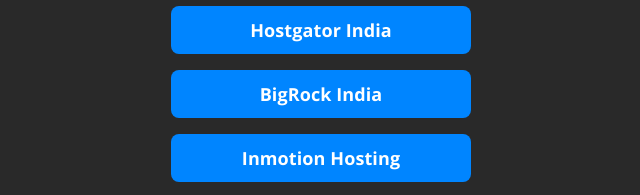
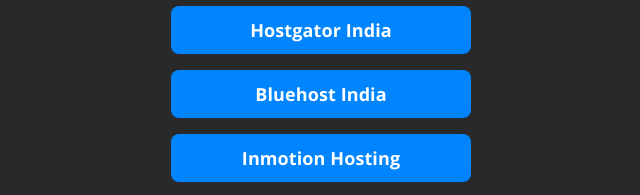
Before and after one commit to godarayudhvir/links.cyberalliance.in, a plain HTML site: page affiliates.html in a window 1280 px wide. Shown: the part 386-581 px from the top of the page, 319-959 px from the left. Drawn offline with nearby package versions, Linux system fonts and the light colour scheme.

Commit message:
Update affiliates.html

```diff
--- a/affiliates.html
+++ b/affiliates.html
@@ -53,12 +53,12 @@
                 <a class="button button-default" href="https://hostgator-india.sjv.io/cyberalliance" target="_blank" rel="noopener">Hostgator India</a>
                 <br>
 
-                <!--Bluehost-->
+                <!--Hostgator-->
                 <a class="button button-default" href="https://hostgator-india.sjv.io/cyberalliance" target="_blank" rel="noopener">Hostgator India</a>
                 <b
 
                 <!--Bigrock.in-->
-                <a class="button button-default" href="https://bigrock-in.sjv.io/Cyberalliance" target="_blank" rel="noopener">BigRock India</a>
+                <a class="button button-default" href="https://bluehost.sjv.io/cyberalliance" target="_blank" rel="noopener">Bluehost India</a>
                 <br>
 
                 <!--inMotion Hosting-->
```
